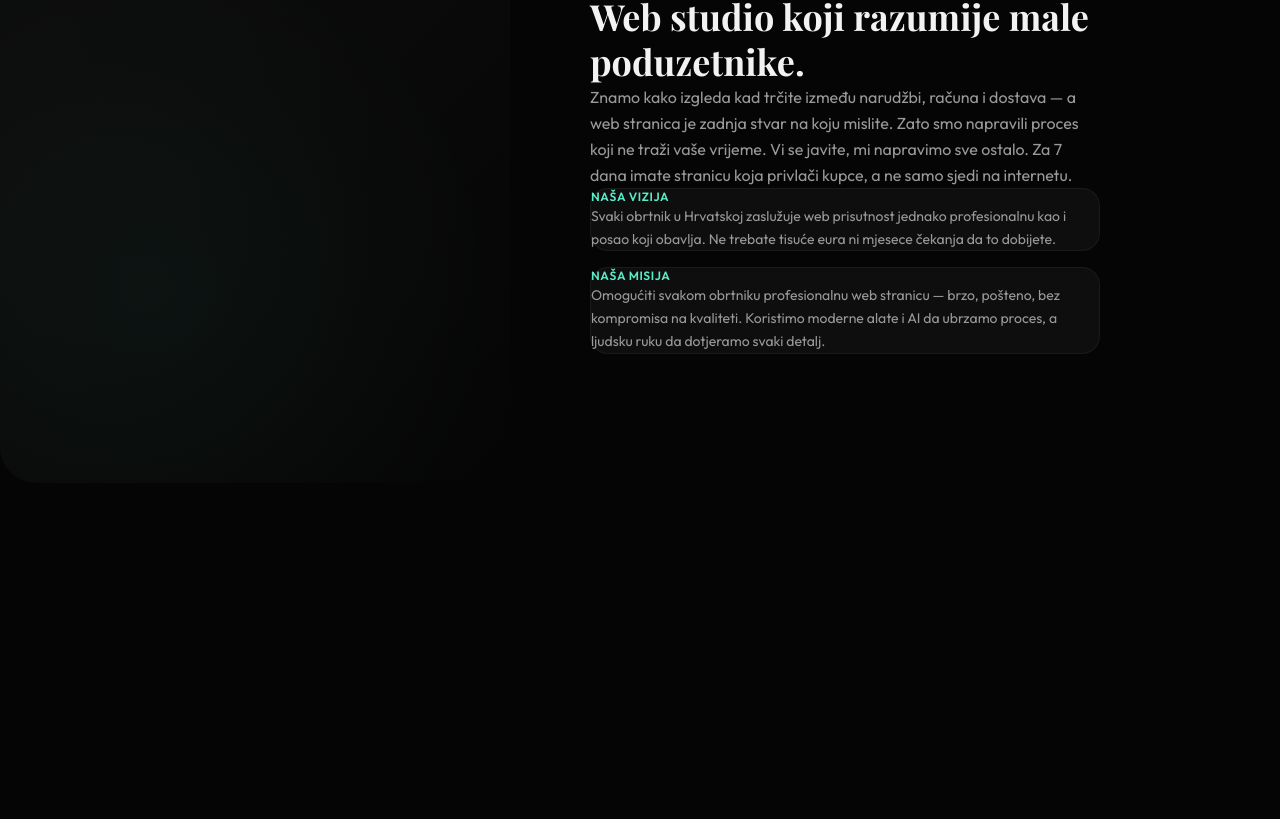
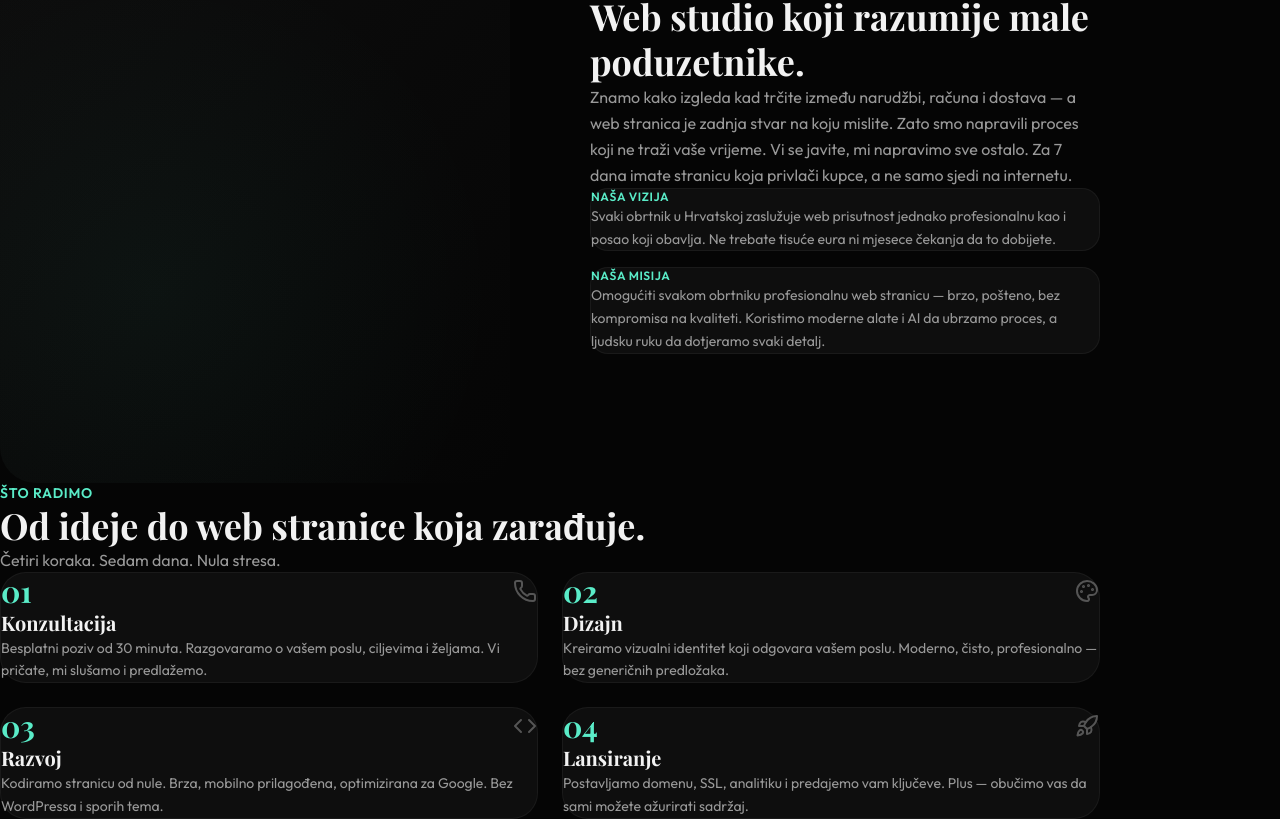
Before and after one commit to karloturk333-hash/volthr, a Next.js app: page / in a window 1280 px wide. Shown: the part 943-1762 px from the top of the page. Before the commit the page ends 1426 px from the top, so only its background shows below. Built offline with nearby package versions, Linux system fonts and the light colour scheme.

Commit message:
feat: services grid with numbered cards and hover effects
Co-Authored-By: Claude Opus 4.6 <noreply@anthropic.com>

```diff
--- a/app/page.tsx
+++ b/app/page.tsx
@@ -1,6 +1,7 @@
 import { Hero } from "@/components/sections/Hero"
 import { ClientLogos } from "@/components/sections/ClientLogos"
 import { AboutSplit } from "@/components/sections/AboutSplit"
+import { ServicesGrid } from "@/components/sections/ServicesGrid"
 
 export default function HomePage() {
   return (
@@ -8,6 +9,7 @@ export default function HomePage() {
       <Hero />
       <ClientLogos />
       <AboutSplit />
+      <ServicesGrid />
     </main>
   )
 }
--- /dev/null
+++ b/components/sections/ServicesGrid.tsx
@@ -0,0 +1,89 @@
+"use client"
+
+import { m } from "motion/react"
+import { Phone, Palette, Code, Rocket } from "lucide-react"
+import { SERVICES } from "@/lib/content"
+
+const icons = { phone: Phone, palette: Palette, code: Code, rocket: Rocket } as const
+
+const fadeUp = {
+  hidden: { opacity: 0, y: 24 },
+  visible: { opacity: 1, y: 0, transition: { duration: 0.6, ease: "easeOut" as const } },
+}
+
+export function ServicesGrid() {
+  return (
+    <section className="px-6 py-24">
+      <m.div
+        className="mx-auto max-w-[1100px]"
+        initial="hidden"
+        whileInView="visible"
+        viewport={{ once: true, amount: 0.1 }}
+        variants={{ hidden: {}, visible: { transition: { staggerChildren: 0.1 } } }}
+      >
+        <m.p
+          variants={fadeUp}
+          className="mb-3 text-sm font-semibold uppercase tracking-wider"
+          style={{ color: "var(--accent)" }}
+        >
+          {SERVICES.label}
+        </m.p>
+        <m.h2
+          variants={fadeUp}
+          className="font-playfair text-3xl font-bold leading-tight md:text-4xl"
+          style={{ color: "var(--text)" }}
+        >
+          {SERVICES.heading}
+        </m.h2>
+        <m.p
+          variants={fadeUp}
+          className="mt-4 text-base"
+          style={{ color: "var(--text-2)" }}
+        >
+          {SERVICES.subheading}
+        </m.p>
+
+        <div className="mt-14 grid gap-6 sm:grid-cols-2">
+          {SERVICES.items.map((item) => {
+            const Icon = icons[item.icon as keyof typeof icons]
+            return (
+              <m.div
+                key={item.number}
+                variants={fadeUp}
+                whileHover={{ y: -4, borderColor: "var(--accent)" }}
+                className="border p-8"
+                style={{
+                  background: "var(--surface-card)",
+                  borderColor: "var(--border)",
+                  borderRadius: "var(--r-lg)",
+                }}
+              >
+                <div className="mb-6 flex items-center justify-between">
+                  <span
+                    className="font-playfair text-3xl font-bold"
+                    style={{ color: "var(--accent)" }}
+                  >
+                    {item.number}
+                  </span>
+                  <Icon size={24} style={{ color: "var(--text-3)" }} />
+                </div>
+                <h3
+                  className="font-playfair text-xl font-bold"
+                  style={{ color: "var(--text)" }}
+                >
+                  {item.title}
+                </h3>
+                <p
+                  className="mt-3 text-sm leading-relaxed"
+                  style={{ color: "var(--text-2)" }}
+                >
+                  {item.description}
+                </p>
+              </m.div>
+            )
+          })}
+        </div>
+      </m.div>
+    </section>
+  )
+}
```
